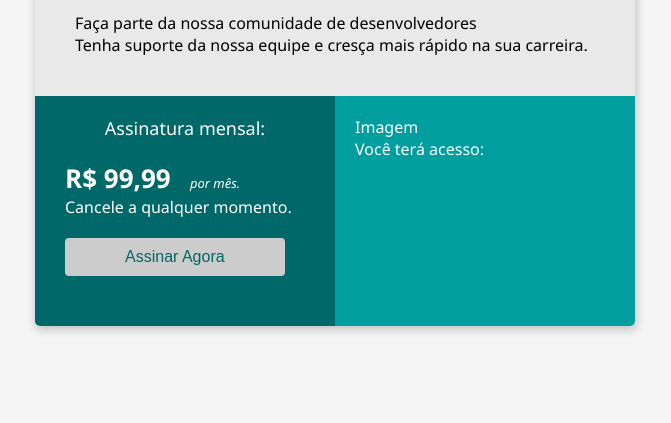
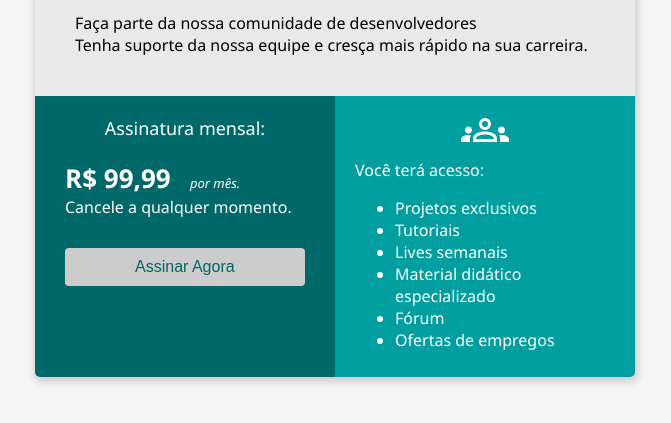
Before and after one commit to wyltamar83/bootcamp-devjr-modulo2, a plain HTML site: page index.html in a window 1280 px wide. Shown: the part 137-560 px from the top of the page, without its empty margins (305-976 px from the left). Drawn offline with Linux system fonts and the light colour scheme.

Commit message:
closes #5 ul e li

```diff
--- a/index.html
+++ b/index.html
@@ -5,6 +5,7 @@
   <meta http-equiv="X-UA-Compatible" content="IE=edge">
   <meta name="viewport" content="width=device-width, initial-scale=1.0">
   <title>Bootcamp DevJr - Sistema de Assinaturas</title>
+
 
   <style>
       body{
@@ -55,7 +56,11 @@
         background-color: #009E9E;
         color: #FFFF;
         width: 50%;
-        padding: 20px;
+        padding: 10px 20px;
+      }
+
+      .image-group{
+        text-align: center;
       }
 
       .price{
@@ -88,9 +93,9 @@
         font-size: 16px;
         border-radius: 4px;
         color: #006666;
-        padding: 10px 60px;
+        padding: 10px 70px;
         border: none;
-        margin: 20px 10px 30px 10px;
+        margin: 30px 10px 20px 10px;
         cursor: pointer;
       }
 
@@ -131,8 +136,19 @@
                         <button class="button">Assinar Agora</button>
                    </div>
                    <div class="column-2">
-                        <div>Imagem</div>
+
+                        <div class="image-group">
+                          <object data="groups_48dp_FFFFFF_FILL0_wght400_GRAD0_opsz48.svg" ></object>
+                        </div>
                         <div>Você terá acesso:</div>
+                        <ul>
+                          <li>Projetos exclusivos</li>
+                          <li>Tutoriais</li>
+                          <li>Lives semanais</li>
+                          <li>Material didático especializado</li>
+                          <li>Fórum</li>
+                          <li>Ofertas de empregos</li>
+                        </ul>
                    </div>
               </div>
         </div>
```
Also changed, not shown: groups_48dp_FFFFFF_FILL0_wght400_GRAD0_opsz48.svg (added).
